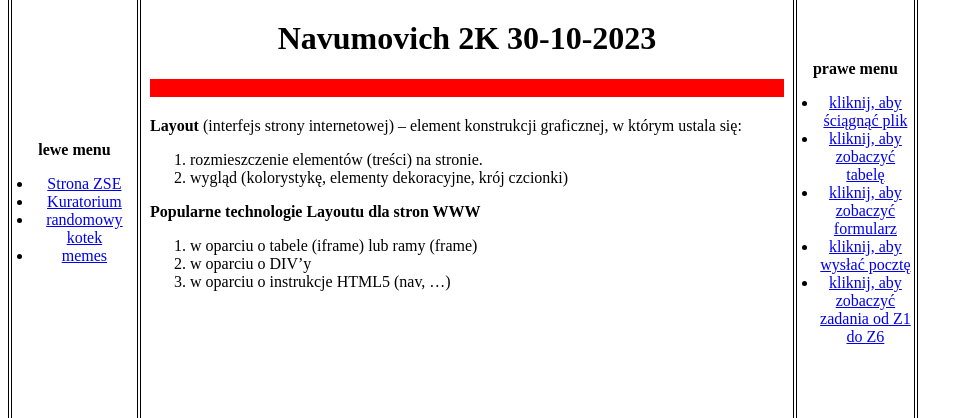
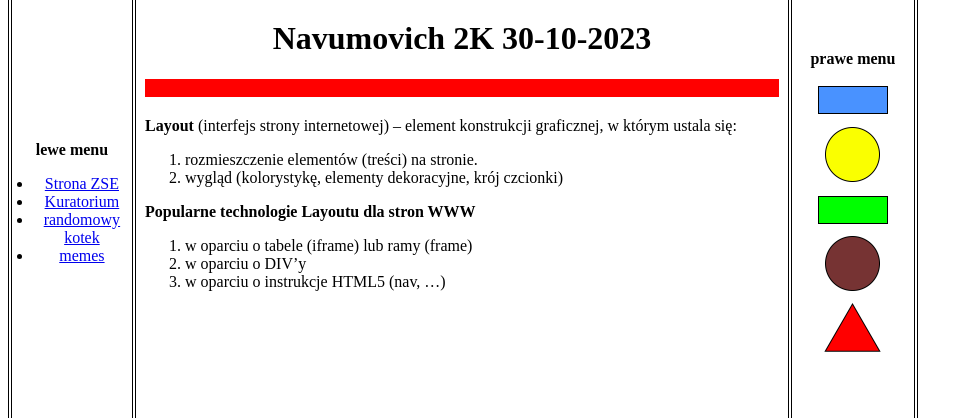
Before and after one commit to Junk-debug/HTMLtasks, a plain HTML site: page index.html in a window 1280 px wide. Shown: the part 124-542 px from the top of the page, without its empty margins (0-973 px from the left). Drawn offline with Linux system fonts and the light colour scheme.

Commit message:
zadanie14

```diff
--- a/index.html
+++ b/index.html
@@ -41,13 +41,14 @@
             </td>
             <td style="width: 18%;">
                 <b>prawe menu</b>
-                <ul>
-                    <li><a href="files/cat_playing_the_guitar.zip" target="obszar_glowny">kliknij, aby ściągnąć plik</a></li>
-                    <li><a href="tabela_navumovich.html" target="obszar_glowny">kliknij, aby zobaczyć tabelę</a></li>
-                    <li><a href="formularz_navumovich.html" target="obszar_glowny">kliknij, aby zobaczyć formularz</a></li>
-                    <li><a href="mailto:maksimnavumovich@gmail.com" target="obszar_glowny">kliknij, aby wysłać pocztę</a></li>
-                    <li><a href="z1_z6_navumovich.html" target="obszar_glowny">kliknij, aby zobaczyć zadania od Z1 do Z6</a></li>
-                </ul>
+                <map id="mapa_navumovich">
+                    <area shape="rect" coords="14,18,84,46" href="files/cat_playing_the_guitar.zip">
+                    <area shape="circle" coords="49.5,86.5,27.5" href="tabela_navumovich.html" target="obszar_glowny">
+                    <area shape="rect" coords="14,128,84,156" href="formularz_navumovich.html" target="obszar_glowny">
+                    <area shape="circle" coords="49.5,195.5,27.5" href="mailto:maksimnavumovich@gmail.com">
+                    <area shape="poly" coords="50,236,77,283,23,283" href="z1_z6_navumovich.html" target="obszar_glowny">
+                </map>
+                <img width="100" height="300" src="img/mapa.gif" alt="tutaj wybieraj linki" usemap="#mapa_navumovich">
             </td>
         </tr>
         <tr>
```
Also changed, not shown: img/mapa.gif (added), 2 other files.
